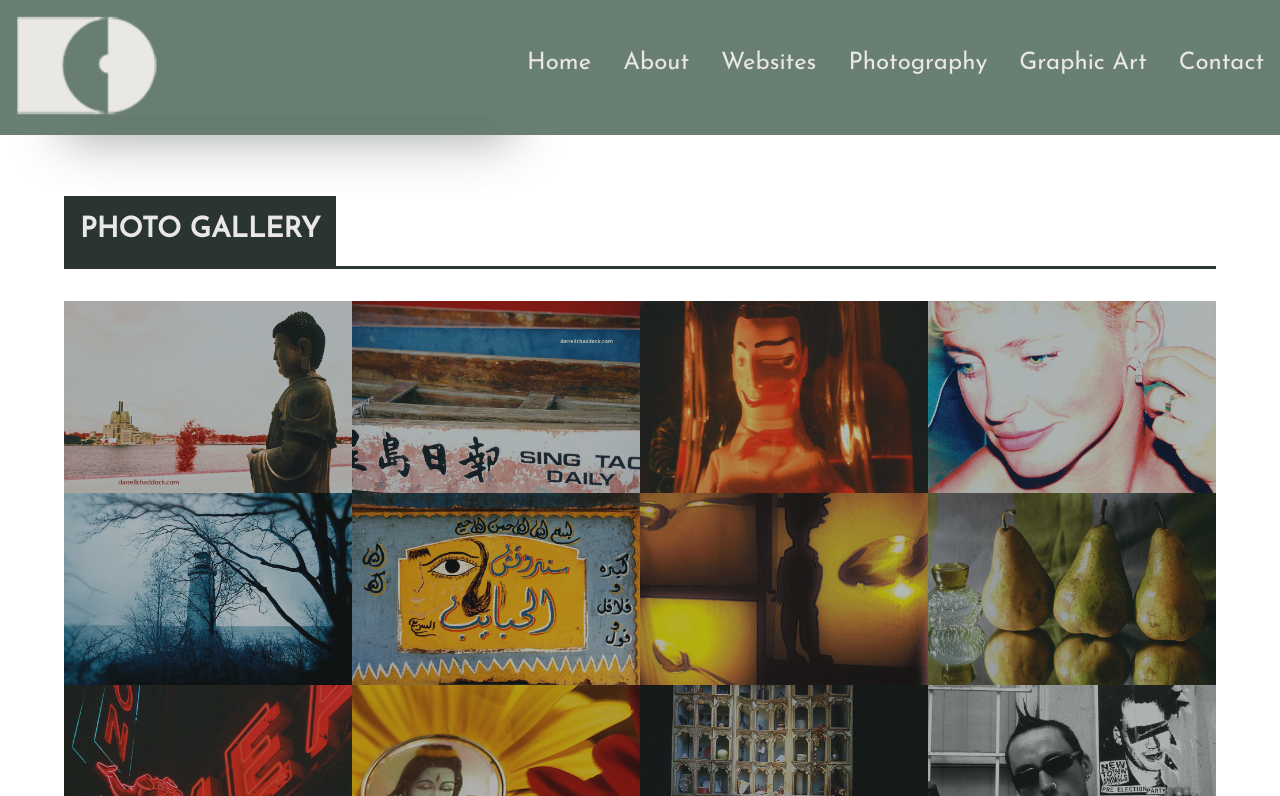
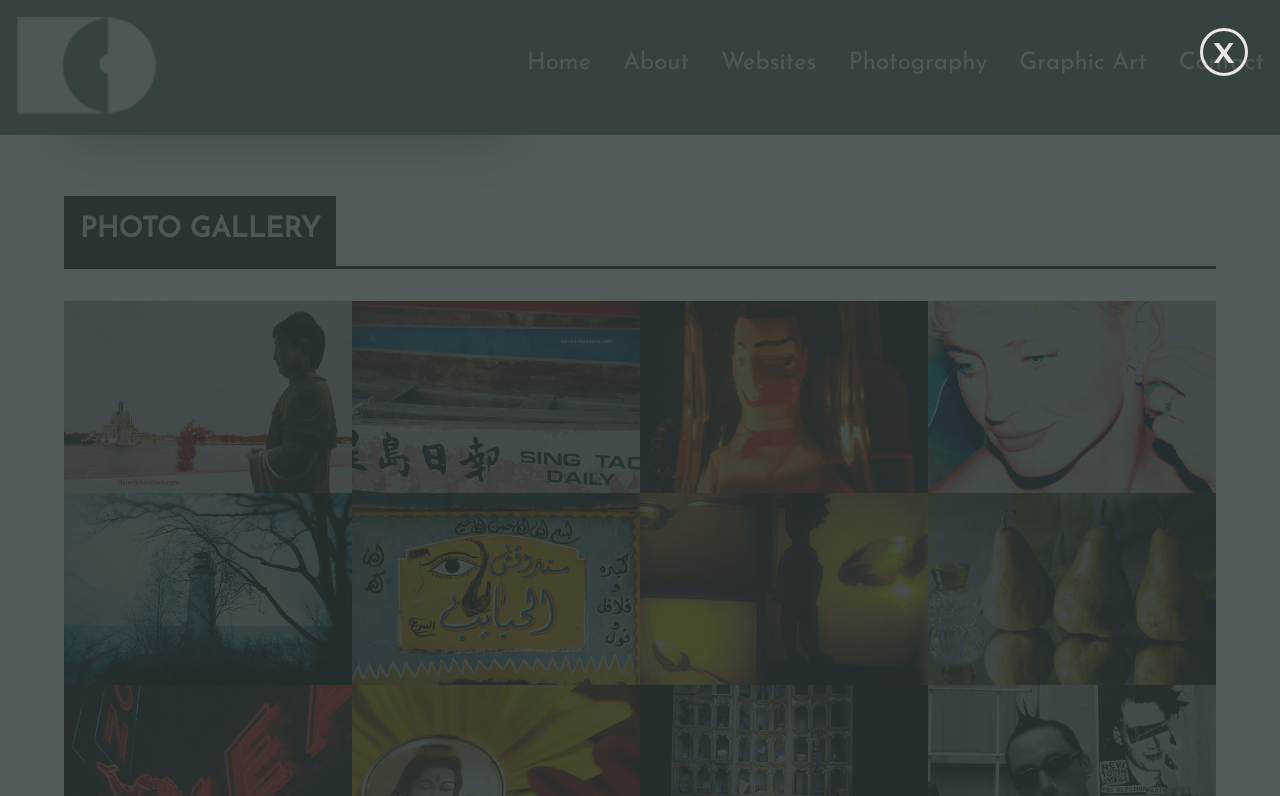
Before and after one commit to vanpixxer/portfolio18, a website: page index.html in a window 1280 px wide. Both pictures are taken after a click on the item 208 px from the left and 5711 px from the top of the page. Shown: the part 5315-6111 px from the top of the page. Drawn offline with Linux system fonts and the light colour scheme.

Commit message:
Added functionality to photo gallery with JS

```diff
--- a/js/scripts.js
+++ b/js/scripts.js
@@ -38,22 +38,35 @@ const scrollToSection = sectionId  => {
 
 
   // Photo Gallery
-  const onGalleryImageClick = () => {
-    const galleryImageList = document.querySelectorAll(".photo__gallery li");
-    const galleryImages = [...galleryImageList];
-    galleryImages.forEach(image => {
-         image.addEventListener("click", event => {
-             galleryImageOpen(event.target);
-      });
-    });
-  };
-  const galleryImageOpen = image => {
-       const imageSrc = image.getAttribute("src");
-       const openedImage = `<div class='photo__backdrop'>img src='${imageSrc}' alt='' />
-       <span class="photo__backdrop-close">X</span></div>`;
+  function onGalleryImageClick() {
+		var galleryImagesList = document.querySelectorAll(".photo__gallery li");
+	    var galleryImages = Array.prototype.slice.call(galleryImagesList,0);
 
-       document.body.insertAdjacentHTML("beforeend", openedImage);
-   }
+	    galleryImagesList.forEach(function(image) {
+
+	    	image.addEventListener("click", function(event) {
+	            galleryImageOpen(event.target);
+	    	})
+	    })
+	}
+
+	function galleryImageOpen(image) {
+	    var imageSrc = image.getAttribute("src");
+	    var openedImage = '<div class="photo__backdrop"><img src="' + imageSrc + '" alt="" /><span class="photo__backdrop-close">x</span></div>';
+
+	    document.body.insertAdjacentHTML("beforeend", openedImage);
+	    galleryImageClose();
+	}
+
+	function galleryImageClose() {
+	    var closeButton = document.querySelector(".photo__backdrop-close");
+
+	    closeButton.addEventListener("click", function() {
+	    	var backdrop = document.querySelector(".photo__backdrop");
+	    	backdrop.remove();
+	    })
+	}
+
   onNavItemClick();
   onGalleryImageClick();
 }) ();
--- a/sass/layout/_photos.scss
+++ b/sass/layout/_photos.scss
@@ -49,3 +49,34 @@
 .photo__gallery--img li:hover img {
   transform: scale(1.2);
 }
+
+.photo__backdrop {
+  position: fixed;
+  display: flex;
+  justify-content: center;
+  align-items: center;
+  top: 0;
+  width: 100%;
+  height: 100%;
+  background-color: rgba($color-very-dark-grey, .8);
+  z-index: 9999;
+
+  img {
+    max-width: 90vw;
+  }
+}
+ .photo__backdrop-close {
+  position: absolute;
+  display: flex;
+  justify-content: center;
+  align-items: center;
+  top: 2rem;
+  right: 2rem;
+  height: 3rem;
+  width: 3rem;
+  font-size: 3rem;
+  color: $color-light-ash;
+  border: solid .2rem $color-light-ash;
+  border-radius: 100%;
+  cursor: pointer;
+}
```
Also changed, not shown: css/style.css.
